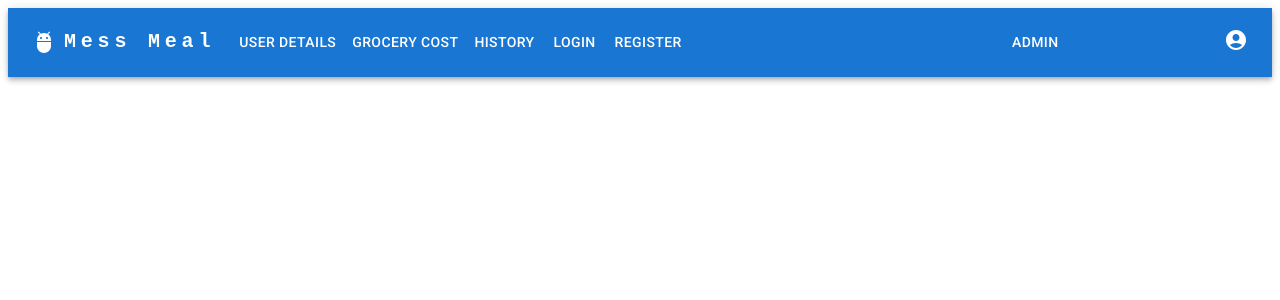
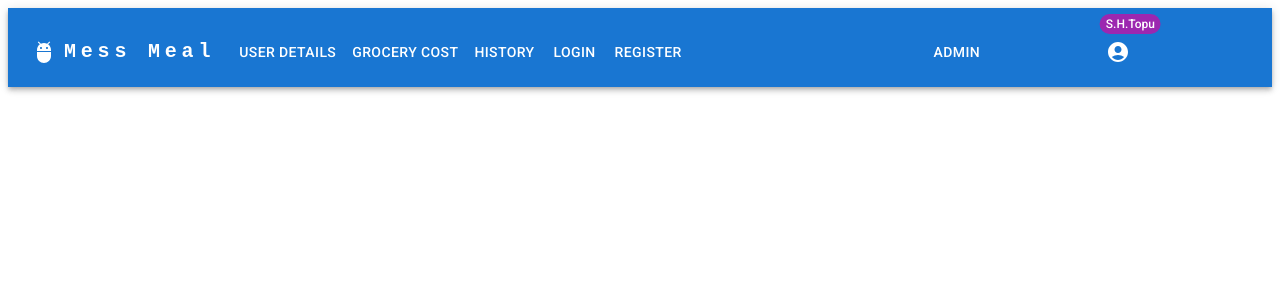
Before and after one commit to Shahadathossan01/mess-meal, a React (Vite) app: page / in a window 1280 px wide. Shown: the top 300 px of the page. Built offline with nearby package versions, Linux system fonts and the light colour scheme.

Commit message:
added badge option of show user name from user icon

```diff
--- a/src/components/Navbar/Navbar.jsx
+++ b/src/components/Navbar/Navbar.jsx
@@ -13,6 +13,7 @@ import AdbIcon from '@mui/icons-material/Adb';
 import { Link } from 'react-router-dom';
 import{filterPages} from '../../utils/index'
 import AccountCircleIcon from '@mui/icons-material/AccountCircle';
+import { Badge } from '@mui/material';
 
 const Navbar=()=>{
     const pages = ['User Details','Grocery cost','History','Login','Logout','Register'];
@@ -31,7 +32,7 @@ const Navbar=()=>{
 
 
   return (
-    <AppBar position="static">
+    <AppBar style={{padding:'10px 0px 0px 0px'}} position="static">
       <Container maxWidth="xl">
         <Toolbar disableGutters>
           <Link style={{color:'white'}}>
@@ -98,7 +99,9 @@ const Navbar=()=>{
                     <Button >Admin</Button>
                 </Link><br />
                 <Link to='/user'>
-                <Button><AccountCircleIcon sx={{color:'black',my:2}}></AccountCircleIcon></Button>
+                <Badge sx={{marginTop:'20px'}} badgeContent='S.H.Topu' color='secondary'>
+                <><AccountCircleIcon sx={{color:'black',my:2}}></AccountCircleIcon></>
+                </Badge>
                 </Link>
               </Box>
             </Menu>
@@ -143,9 +146,11 @@ const Navbar=()=>{
                     </Button>
                 </Link>
           </Box>
-          <Box sx={{ flexGrow: 0, display: { xs: 'none', md: 'flex' } }}>
+          <Box sx={{ flexGrow: 0.5, display: { xs: 'none', md: 'flex' } }}>
                 <Link to='/user'>
+                <Badge badgeContent='S.H.Topu' color='secondary'>
                 <AccountCircleIcon sx={{color:'white',my:2}}></AccountCircleIcon>
+                </Badge>
                 </Link>
           </Box>
 
```
